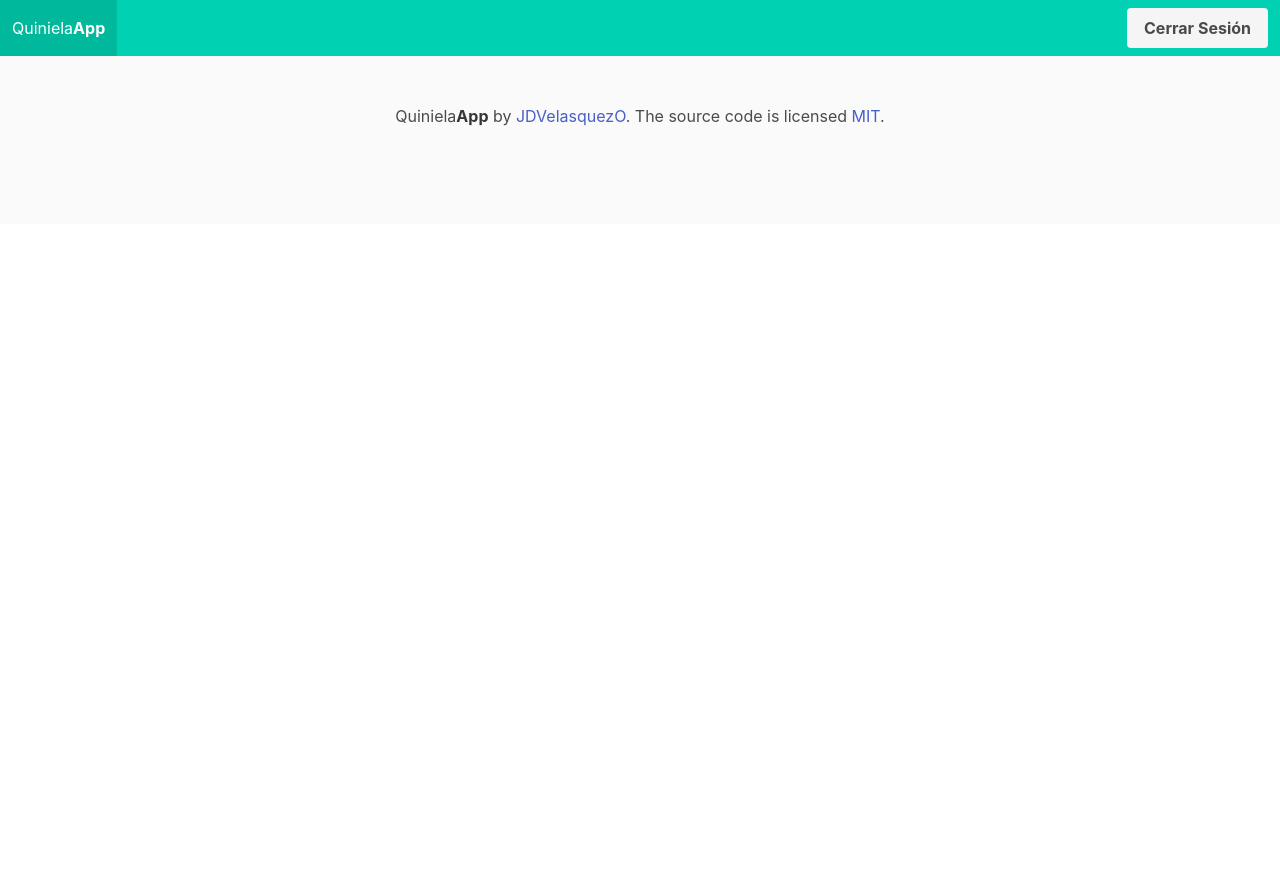
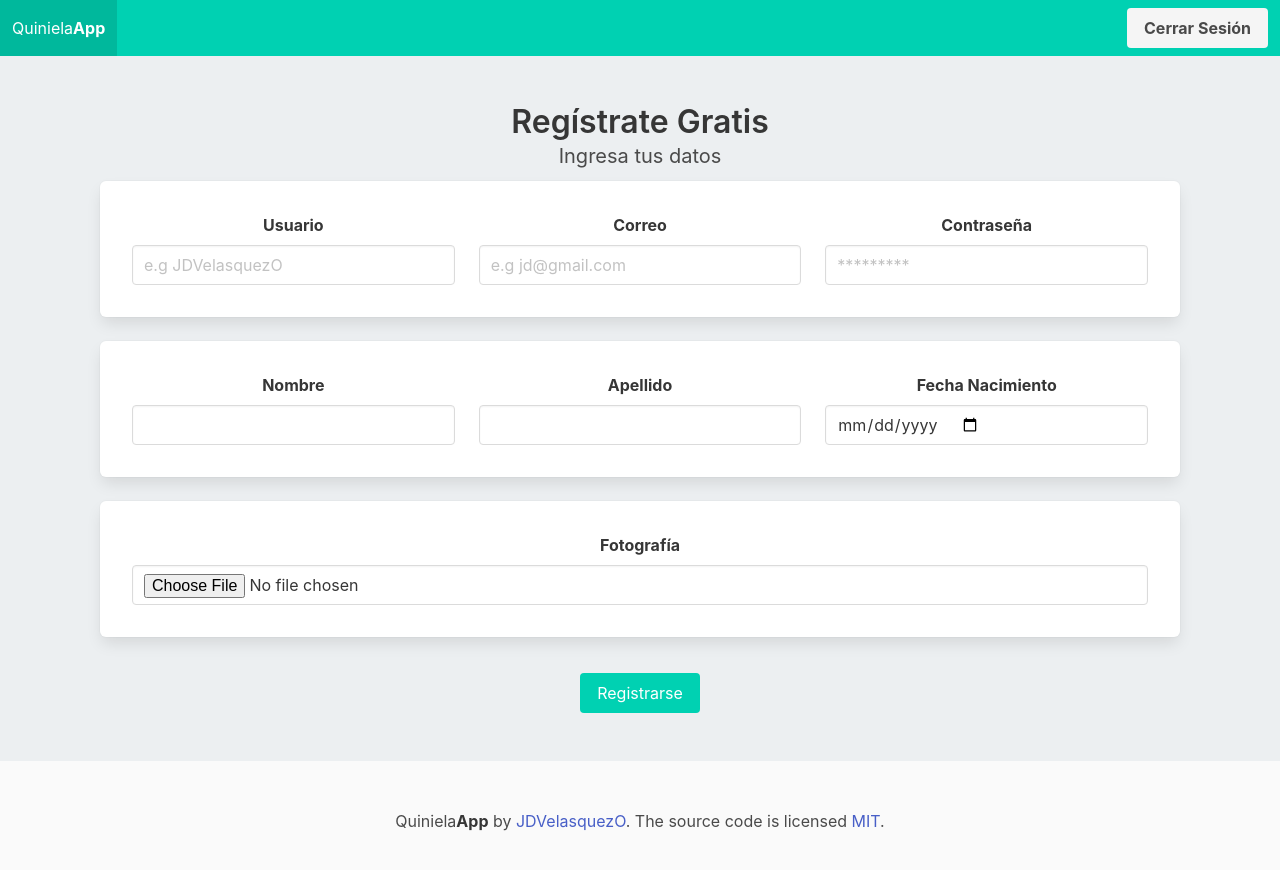
Before and after one commit to JDVelasquezO/MIA_Project2_Client, a React (Create React App) app: page /register in a window 1280 px wide. Shown: the top 870 px of the page. Before the commit the page ends 800 px from the top, so only its background shows below. Built offline with nearby package versions, Linux system fonts and the light colour scheme; no server answers.

Commit message:
Auth finished

```diff
--- a/src/App.tsx
+++ b/src/App.tsx
@@ -6,6 +6,7 @@ import Footer from "./components/Footer";
 import Welcome from "./pages/Auth/Welcome";
 import Login from "./pages/Auth/Login";
 import Home from "./pages/Auth/Home";
+import Register from "./pages/Auth/Register";
 
 function App() {
   const [name, setName] = useState('');
@@ -30,6 +31,7 @@ function App() {
           <Navbar name={name} setName={setName} />
             <main>
                 <Route exact path='/' component={Welcome} />
+                <Route exact path='/register' component={Register} />
                 <Route exact path='/login' component={ () => <Login setName={setName} /> } />
                 <Route exact path='/home' component={ () => <Home name={name} /> } />
             </main>
--- /dev/null
+++ b/src/components/FormRegister.tsx
@@ -0,0 +1,74 @@
+import React, { SyntheticEvent, useState } from 'react';
+import FormSection from "./FormSection";
+import { Redirect } from 'react-router-dom';
+
+const FormRegister = () => {
+    const [username, setUsername] = useState('');
+    const [email, setEmail] = useState('');
+    const [pass, setPass] = useState('');
+    const [first, setFirst] = useState('');
+    const [last, setLast] = useState('');
+    const [birth, setBirth] = useState('');
+    const [register, setRegister] = useState('');
+    const [photo, setPhoto] = useState('');
+    const [redirect, setRedirect] = useState(false);
+
+    const handlerSubmit = async (e: SyntheticEvent) => {
+        e.preventDefault();
+        const date = new Date();
+        setRegister(`${date.getFullYear()}/${date.getMonth()+1}/${date.getDate()}`);
+        // console.log(username, email, pass, first, last, birth, register, photo);
+        const res = await fetch('http://localhost:8000/quinielas.io/register', {
+            method: 'POST',
+            headers: {
+                'Content-Type': 'application/json'
+            },
+            body: JSON.stringify({
+                username, email, pass, first, last, birth, register, photo
+            })
+        });
+        const content = await res.json()
+        console.log(content)
+        // setRedirect(true);
+    }
+
+    if (redirect) {
+        return <Redirect to='/login'/>
+    }
+
+    return (
+        <form onSubmit={handlerSubmit}>
+            <div className="columns box">
+                <FormSection label={"Usuario"} type={"text"} placeholder={"e.g JDVelasquezO"}
+                             setAttr={setUsername}
+                />
+                <FormSection label={"Correo"} type={"email"} placeholder={"e.g jd@gmail.com"}
+                             setAttr={setEmail}
+                />
+                <FormSection label={"Contraseña"} type={"password"} placeholder={"*********"}
+                             setAttr={setPass}
+                />
+            </div><br />
+            <div className="columns box">
+                <FormSection label={"Nombre"} type={"text"} placeholder={""}
+                             setAttr={setFirst}
+                />
+                <FormSection label={"Apellido"} type={"text"} placeholder={""}
+                             setAttr={setLast}
+                />
+                <FormSection label={"Fecha Nacimiento"} type={"date"} placeholder={""}
+                             setAttr={setBirth}
+                />
+            </div><br />
+            <div className="columns box">
+                <FormSection label={"Fotografía"} type={"file"} placeholder={""}
+                             setAttr={setPhoto}
+                />
+            </div><br/>
+
+            <button className="button is-primary">Registrarse</button>
+        </form>
+    );
+};
+
+export default FormRegister;
--- /dev/null
+++ b/src/components/FormSection.tsx
@@ -0,0 +1,20 @@
+import React from 'react';
+
+const FormSection = (props: { setAttr: (e: string) => void,
+    label: string, type: string, placeholder: string}) => {
+    return (
+        <div className="column">
+            <div className="field">
+                <label className="label">{props.label}</label>
+                <div className="control">
+                    <input className="input" type={props.type}
+                           placeholder={props.placeholder}
+                           onChange={e => props.setAttr(e.target.value)}
+                    />
+                </div>
+            </div>
+        </div>
+    );
+};
+
+export default FormSection;
--- a/src/components/Navbar.tsx
+++ b/src/components/Navbar.tsx
@@ -18,11 +18,11 @@ const Navbar = (props: {name: string, setName: (name: string) => void}) => {
     if (props.name === undefined) {
         menu = (
             <div className="buttons">
-                <Link to='/' className="button is-primary">
+                <Link to='/login' className="button is-primary">
+                    Iniciar Sesion
+                </Link>
+                <Link to='/register' className="button is-primary">
                     <strong>Registro</strong>
-                </Link>
-                <Link to='/login' className="button is-light">
-                    Iniciar Sesion
                 </Link>
             </div>
         );
--- /dev/null
+++ b/src/pages/Auth/Register.tsx
@@ -0,0 +1,17 @@
+import FormRegister from "../../components/FormRegister";
+
+const Register = () => {
+    return (
+        <section className='section container'>
+            <h1 className="title">
+                Regístrate Gratis
+            </h1>
+            <p className="subtitle">
+                Ingresa tus datos
+            </p>
+            <FormRegister />
+        </section>
+    );
+};
+
+export default Register;
```
